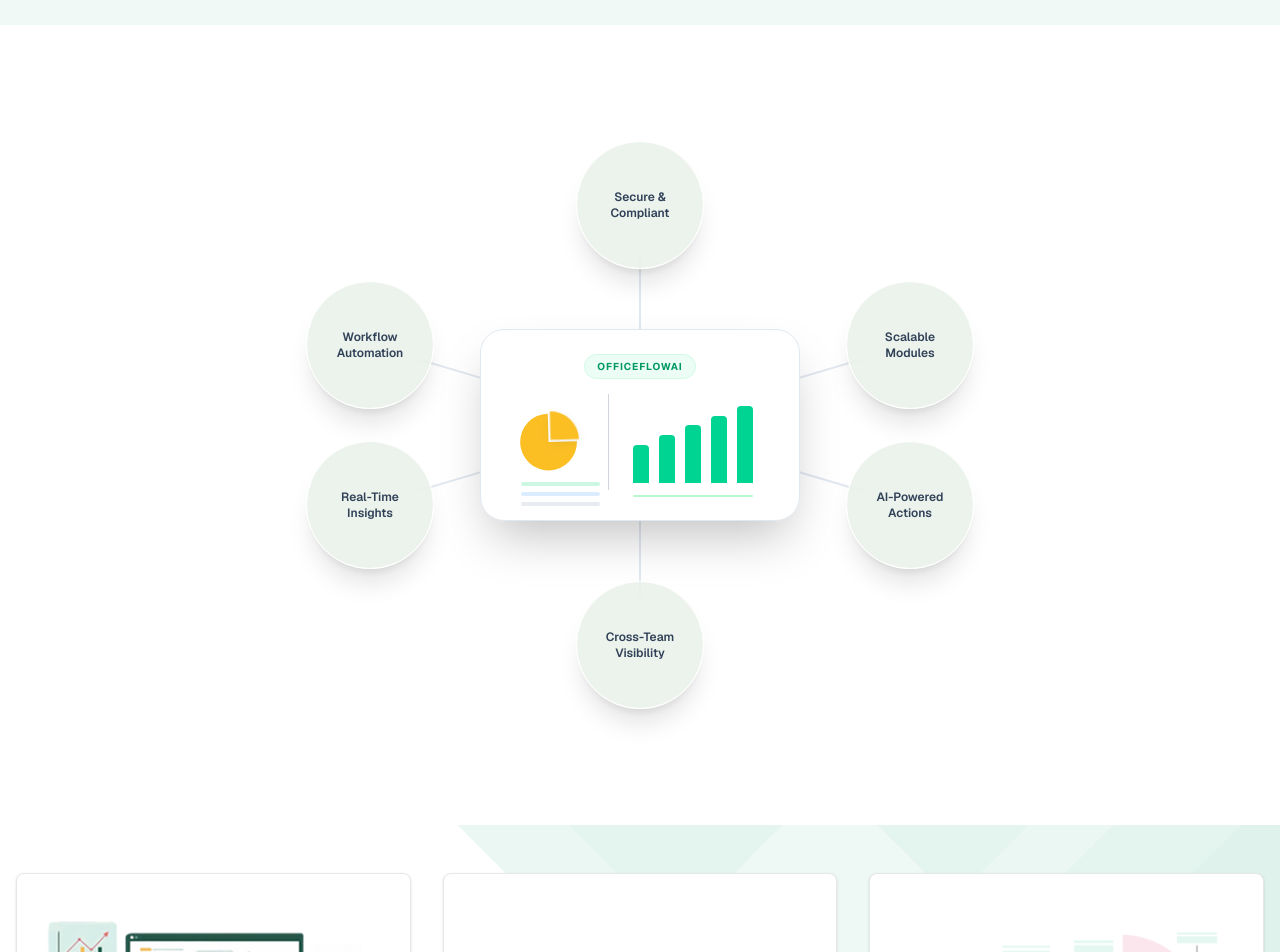
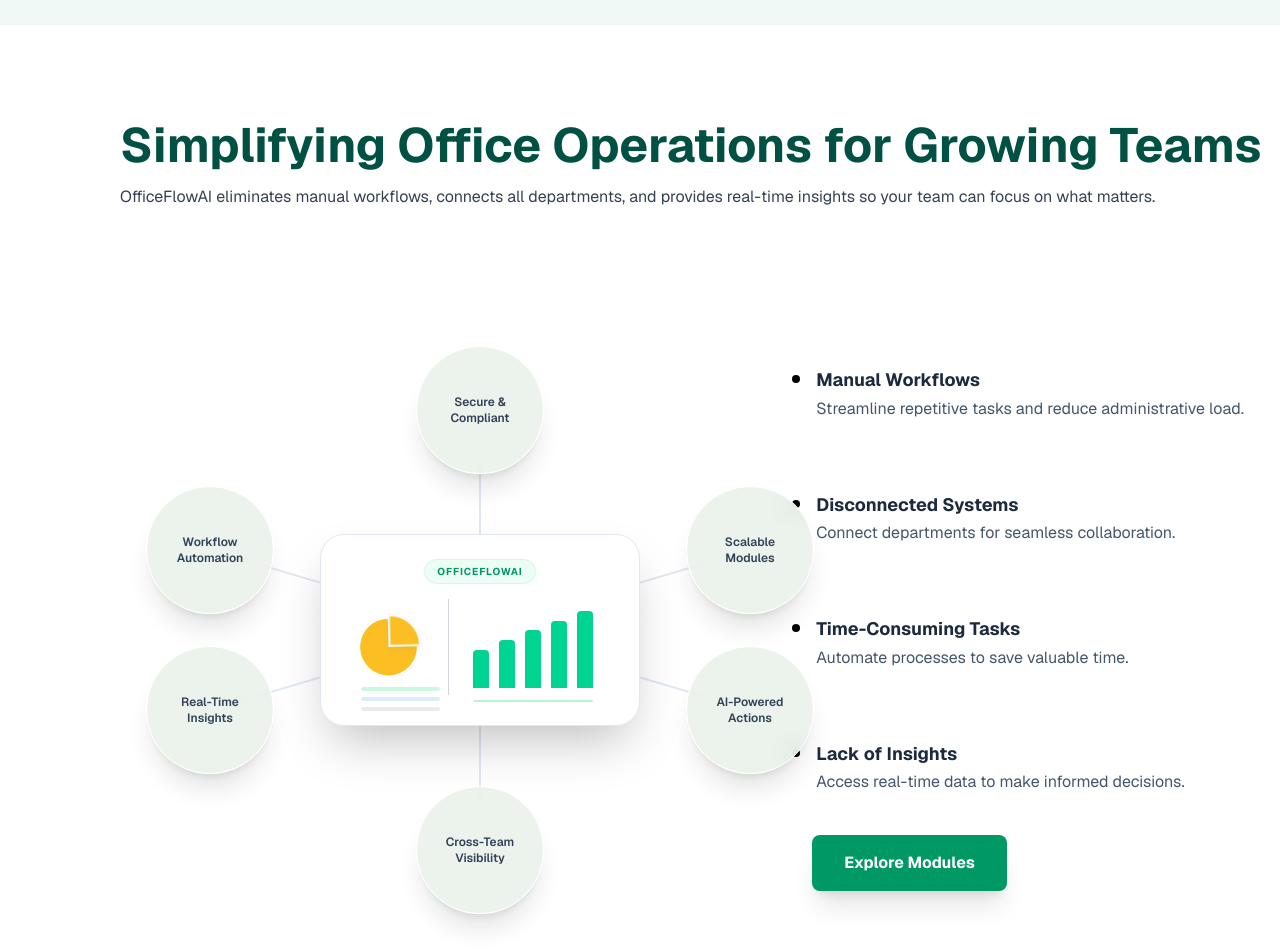
Before and after one commit to AfaqKhan6007007/officeflowai, a Next.js app: page / in a window 1280 px wide. Shown: the part 900-1852 px from the top of the page. Built offline with nearby package versions, Linux system fonts and the light colour scheme.

Commit message:
more modifications

```diff
--- a/components/Categories.tsx
+++ b/components/Categories.tsx
@@ -18,10 +18,38 @@
   const isInView = useInView(containerRef, { once: false, amount: 0.3 });
   const totalBars = barHeights.length;
   const [segmentDetached, setSegmentDetached] = React.useState(false);
+  const listItems = [
+    {
+        title: "Manual Workflows",
+        description: "Streamline repetitive tasks and reduce administrative load."
+    },
+    {
+        title: "Disconnected Systems",
+        description: "Connect departments for seamless collaboration."
+    },
+    {
+        title: "Time-Consuming Tasks",
+        description: "Automate processes to save valuable time."
+    },
+    {
+        title: "Lack of Insights",
+        description: "Access real-time data to make informed decisions."
+    }
+    ];
 
   return (
-    <section ref={containerRef} className="relative flex items-center justify-center min-h-screen bg-white overflow-hidden">
-      <div key={isInView ? "visible" : "hidden"} className="relative flex items-center justify-center">
+    // 1. Change the section to use a standard flow with padding instead of min-h-screen centering
+    <section ref={containerRef} className="relative flex flex-col items-left py-24 bg-white overflow-hidden">
+        <div className='relative flex flex-col gap-4 mb-32 items-left justify-left z-30 pl-30'>
+            <h1 className="text-2xl md:text-5xl font-bold text-left text-[#005143]">
+            Simplifying Office Operations for Growing Teams
+            </h1>
+            <p className="text-left text-gray-700 max-w-6xl">
+            OfficeFlowAI eliminates manual workflows, connects all departments, and provides real-time insights so your team can focus on what matters.
+            </p>
+        </div>
+        <div className="relative flex items-center justify-center w-full overflow-visible gap-28">
+          <div key={isInView ? "visible" : "hidden"} className="relative flex items-center justify-center min-h-[500px] mr-auto ml-80">
 
             {/* SVG Connector Lines */}
             <svg className="absolute overflow-visible" width="1" height="1">
@@ -155,6 +183,34 @@
             </motion.div>
             ))}
           </div>
+
+          <div className="max-w-2xl mx-auto p-8">
+            <ul className="space-y-18">
+                {listItems.map((item, index) => (
+                <li key={index} className="flex gap-4 items-start group">
+                    {/* The Bullet Point */}
+                    <span className="mt-1.5 h-2 w-2 rounded-full bg-black shrink-0 group-hover:scale-125 transition-transform" />
+
+                    {/* Heading and Description as 1 Item */}
+                    <div>
+                    <h3 className="text-lg font-bold text-slate-800 leading-tight">
+                        {item.title}
+                    </h3>
+                    <p className="mt-1 text-slate-600 leading-relaxed">
+                        {item.description}
+                    </p>
+                    </div>
+                </li>
+                ))}
+            </ul>
+            <button className="bg-emerald-600 text-white px-8 py-4 rounded-lg font-bold hover:bg-emerald-700 transition shadow-xl ml-5 mt-10">
+              Explore Modules
+            </button>
+            </div>
+
+        </div>
+
+
     </section>
   );
 }
--- a/components/modules.tsx
+++ b/components/modules.tsx
@@ -46,6 +46,14 @@
       className="py-12 bg-white"
       style={{ backgroundImage: 'url("/background_modules.png")', backgroundSize: 'cover' }}
     >
+      <div className='relative flex flex-col gap-4 mb-22 items-center justify-center z-30'>
+          <h1 className="text-2xl md:text-5xl font-bold text-center text-[#005143]">
+          Everything Your Office Needs, All in One Platform
+          </h1>
+          <p className="text-center text-gray-700 max-w-6xl">
+          From HR to Finance to Sales, OfficeFlowAI simplifies every aspect of your business operations.
+          </p>
+      </div>
       <div className="max-w-7xl mx-auto px-4">
         <motion.div
           className="grid grid-cols-1 md:grid-cols-3 gap-8"
```
Lines whose indentation alone changed are shown as unchanged.
